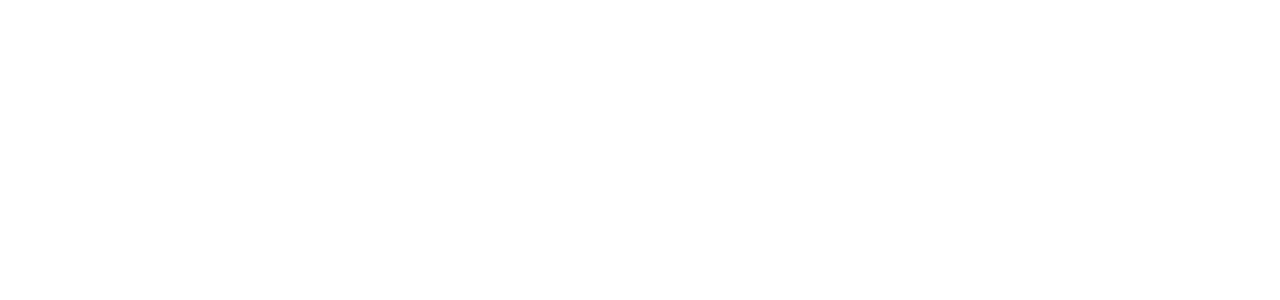
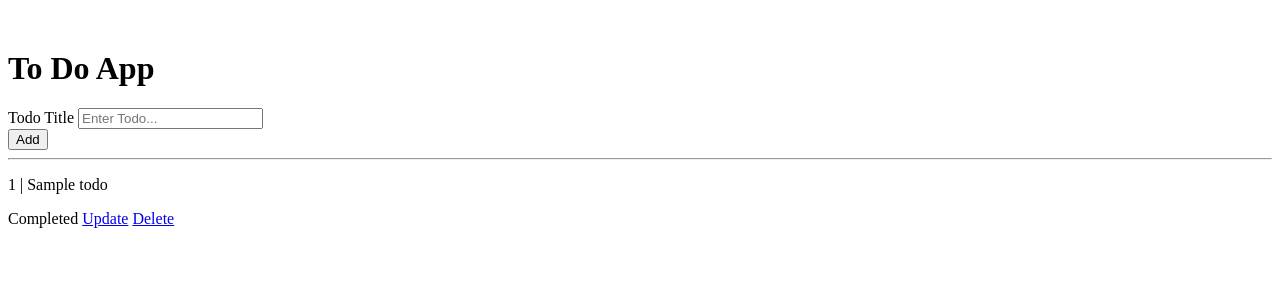
Before and after one commit to BlazejBielski/todo_flask, a Flask app: page / in a window 1280 px wide. Before the commit the part shown is empty. Shown: the top 300 px of the page. Run offline with Flask 2, Linux system fonts and the light colour scheme; tables that the repository leaves empty hold one stand-in row (values such as "Sample post"); parts of the project's set-up code (start-up, migrations or seed data) failed here and were passed over.

Commit message:
add to todo app add, delete, update method with simple template

```diff
--- /dev/null
+++ b/app.py
@@ -0,0 +1,48 @@
+from flask import Flask, render_template, request, redirect, url_for
+from flask_sqlalchemy import SQLAlchemy
+
+app = Flask(__name__)
+
+app.config["SQLALCHEMY_DATABASE_URI"] = "sqlite:///db.sqlite"
+app.config["SQLALCHEMY_TRACK_MODIFICATIONS"] = "False"
+db = SQLAlchemy(app)
+
+
+class Todo(db.Model):
+    id = db.Column(db.Integer, primary_key=True)
+    title = db.Column(db.String(100))
+    complete = db.Column(db.Boolean)
+
+
+db.create_all()
+
+
+@app.get("/")
+def home():
+    todo_list = db.session.query(Todo).all()
+    return render_template("base.html", todo_list=todo_list)
+
+
+@app.post("/add")
+def add():
+    title = request.form.get("title")
+    new_todo = Todo(title=title, complete=False)
+    db.session.add(new_todo)
+    db.session.commit()
+    return redirect(url_for("home"))
+
+
+@app.get("/update/<int:todo_id>")
+def update(todo_id):
+    todo = db.session.query(Todo).filter(Todo.id == todo_id).first()
+    todo.complete = not todo.complete
+    db.session.commit()
+    return redirect(url_for("home"))
+
+
+@app.get("/delete/<int:todo_id>")
+def delete(todo_id):
+    todo = db.session.query(Todo).filter(Todo.id == todo_id).first()
+    db.session.delete(todo)
+    db.session.commit()
+    return redirect(url_for("home"))
--- a/templates/base.html
+++ b/templates/base.html
@@ -5,9 +5,37 @@
     <meta name="viewport"
           content="width=device-width, user-scalable=no, initial-scale=1.0, maximum-scale=1.0, minimum-scale=1.0">
     <meta http-equiv="X-UA-Compatible" content="ie=edge">
-    <title>Document</title>
+    <title>Todo List</title>
 </head>
+
 <body>
+    <div style="margin-top: 50px;" class="ui container">
+        <h1 class="ui center aligned header"> To Do App</h1>
 
+        <form class="ui form" action="/add" method="post">
+            <div class="field">
+                <label>Todo Title</label>
+                <input type="text" name="title" placeholder="Enter Todo..."><br>
+    </div>
+            <button class="ui blue button" type="submit">Add</button>
+        </form>
+
+        <hr>
+
+        {% for todo in todo_list %}
+        <div class="ui segment">
+            <p class="ui big header">{{todo.id}} | {{todo.title}}</p>
+
+            {% if todo.complete == False %}
+            <span class="ui gray label">Not Complete</span>
+            {% else %}
+            <span class="ui green label">Completed</span>
+            {% endif %}
+
+            <a class="ui blue button" href="/update/{{ todo.id }}">Update</a>
+            <a class="ui red button" href="/delete/{{ todo.id }}">Delete</a>
+        </div>
+        {% endfor %}
+    </div>
 </body>
 </html>
--- a/todo.py
+++ /dev/null
@@ -1,23 +0,0 @@
-from flask import Flask, render_template, request, request, redirected, url_for
-from flask_sqlalchemy import SQLAlchemy
-
-app = Flask(__name__)
-
-app.config['SQLALCHEMY_DATABASE_URL'] = 'sqlite:///db.sqlite'
-app.config['SQLALCHEMY_TRACK_MODIFICATIONS'] = 'False'
-db = SQLAlchemy(app)
-
-
-class Todo(db.Model):
-    id = db.Column(db.Integer, primary_key=True)
-    title = db.Column(db.String(100))
-    complete = db.Column(db.Boolean)
-
-
-db.create_all()
-
-
-@app.get("/")
-def home():
-    todo_list = db.session.query(Todo).all()
-    return render_template("base.html", todo_list=todo_list)
```
Also changed, not shown: README.MD.
